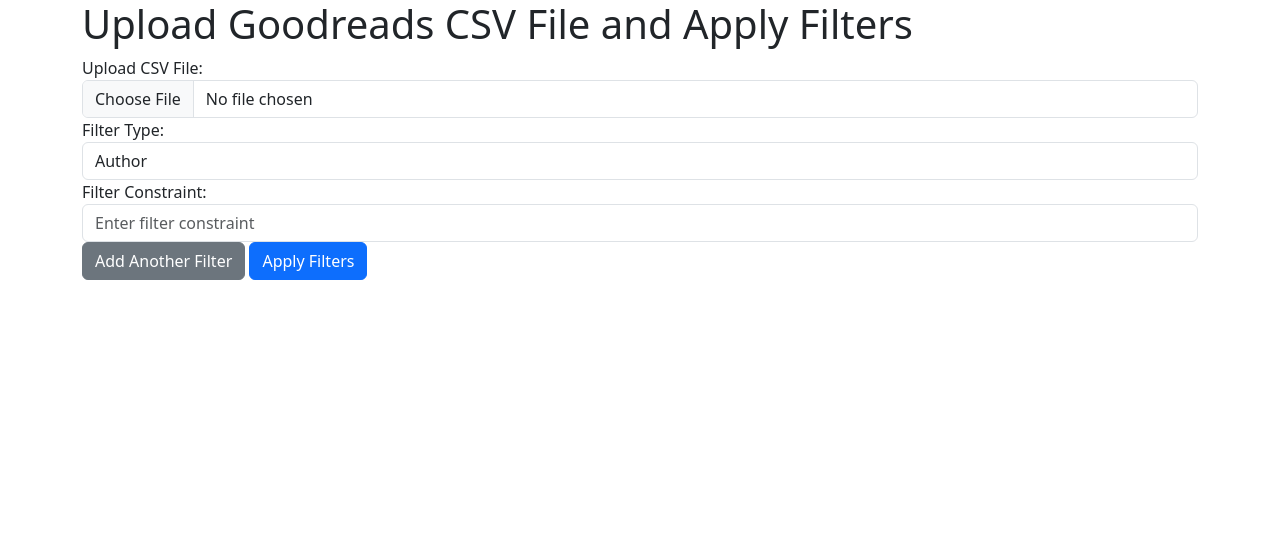
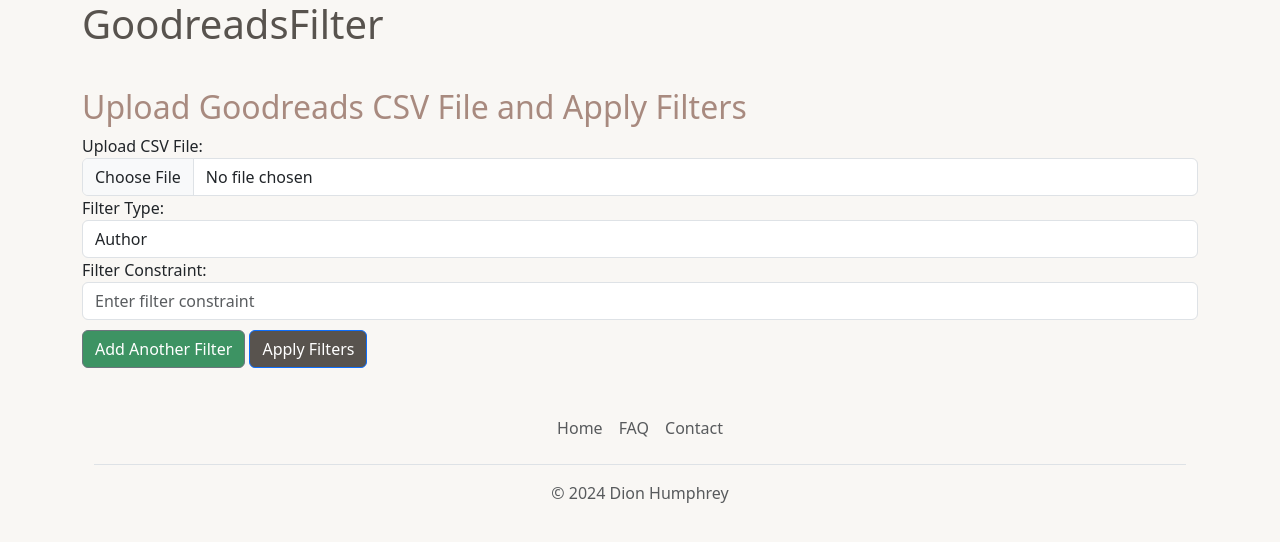
Before and after one commit to GSDion/Goodreads-list-filter, a Flask app: page / in a window 1280 px wide. Shown: the top 542 px of the page. Run offline with Flask 3, Linux system fonts and the light colour scheme.

Commit message:
Altered CSS of homepage
- Altered CSS of homepage
- Created contact.html/faq.html file for future use
- Added footer to homepage
- Added title to homepage

```diff
--- /dev/null
+++ b/static/index.css
@@ -0,0 +1,29 @@
+body {
+    background-color: rgb(249, 247, 244) !important;
+
+}
+
+.container h1 {
+    color: rgb(88, 83, 78) !important;
+}
+
+.container h2 {
+    color:rgb(168, 138, 127) !important;
+}
+
+.btn.apply-filters-btn {
+    background-color:rgb(88, 83, 78) ;
+}
+
+.btn.add-filters-btn {
+    background-color: rgb(61, 147, 99);
+}
+
+.btn.delete-filter {
+    background-color: red;
+}
+
+.btn {
+    margin-top: 10px !important;
+}
+/* top margin of buttons, color of delete-filter button (red), color of add-filter button (green)*/
--- a/templates/index.css
+++ /dev/null
@@ -1,3 +0,0 @@
-body {
-    background: rgb(249, 247, 244) !important;
-}
--- a/templates/index.html
+++ b/templates/index.html
@@ -8,13 +8,13 @@
     <title>CSV Filter</title>
     <!-- TO DO: Custom stylesheet -->
     <link href="https://cdn.jsdelivr.net/npm/bootstrap@5.3.3/dist/css/bootstrap.min.css" rel="stylesheet" integrity="sha384-QWTKZyjpPEjISv5WaRU9OFeRpok6YctnYmDr5pNlyT2bRjXh0JMhjY6hW+ALEwIH" crossorigin="anonymous">
-    <link rel="stylesheet" href="styles.css">
+    <link rel="stylesheet" href="{{ url_for('static', filename='index.css') }}">
 </head>
 <!-- import './index.css'; -->
 <body>
     <div class="container">
-
-        <h1>Upload Goodreads CSV File and Apply Filters</h1>
+        <h1 style="margin-bottom:40px">GoodreadsFilter </h1>
+        <h2>Upload Goodreads CSV File and Apply Filters</h2>
 
         <form action="/" method="POST" enctype="multipart/form-data">
 
@@ -42,8 +42,8 @@
                 </div>
             </div>
 
-            <button type="button" id="add-filter" class="btn btn-secondary">Add Another Filter</button>
-            <button type="submit" class="btn btn-primary">Apply Filters</button>
+            <button type="button" id="add-filter" class="btn btn-secondary add-filters-btn">Add Another Filter</button>
+            <button type="submit" class="btn btn-primary apply-filters-btn">Apply Filters</button>
 
         </form>
 
@@ -102,6 +102,19 @@
 
         </script>
 
+        <div class="container">
+            <footer class="py-3 my-4">
+            <ul class="nav justify-content-center border-bottom pb-3 mb-3">
+                <li class="nav-item"><a href="#/" class="nav-link px-2 text-body-secondary">Home</a></li>
+                <li class="nav-item"><a href="#" class="nav-link px-2 text-body-secondary">FAQ</a></li>
+                <li class="nav-item"><a href="#" class="nav-link px-2 text-body-secondary">Contact</a></li>
+            </ul>
+            <p class="text-center text-body-secondary">&copy; 2024 Dion Humphrey</p>
+            </footer>
+        </div>
+
+        <!--Footer with faq, github link, contact page-->
+
     </div>
 </body>
 </html>
```
Also changed, not shown: templates/contact.html (added), templates/faq.html (added).
